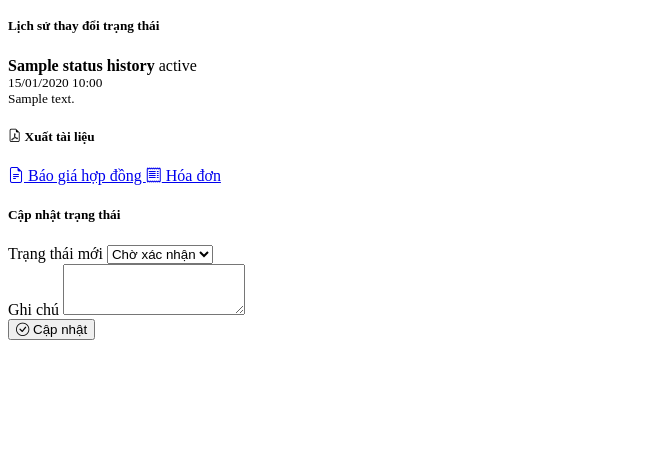
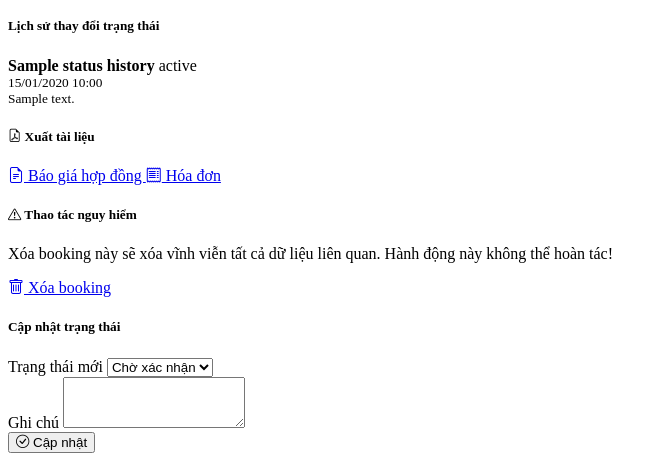
Before and after one commit to lemthaik6/duan1, a PHP site: the page made by views/bookings/view.php in a window 1280 px wide. Shown: the part 1105-1574 px from the top of the page, without its empty margins (0-667 px from the left). Before the commit the page ends 1445 px from the top, so only its background shows below. Run offline with PHP 8.4, Linux system fonts and the light colour scheme; the template is opened without the code that fills it: most values are stand-ins (such as "Sample title", 1, 10 or a date in 2020); some libraries are stand-ins or nearby versions.

Commit message:
phần xóa của phần booking

```diff
--- a/views/bookings/index.php
+++ b/views/bookings/index.php
@@ -106,6 +106,12 @@
                                            class="btn btn-sm btn-info" title="Xem">
                                             <i class="bi bi-eye"></i>
                                         </a>
+                                        <a href="<?= BASE_URL ?>?action=bookings/delete&id=<?= $booking['id'] ?>"
+                                           class="btn btn-sm btn-danger"
+                                           title="Xóa"
+                                           onclick="return confirm('Bạn có chắc chắn muốn xóa booking <?= htmlspecialchars($booking['booking_code']) ?>? Hành động này không thể hoàn tác!');">
+                                            <i class="bi bi-trash"></i>
+                                        </a>
                                     </td>
                                 </tr>
                             <?php endforeach; ?>
--- a/views/bookings/view.php
+++ b/views/bookings/view.php
@@ -173,8 +173,23 @@
                         <i class="bi bi-file-earmark-text"></i> Báo giá hợp đồng
                     </a>
                     <a href="<?= BASE_URL ?>?action=bookings/exportInvoice&id=<?= $booking['id'] ?>"
-                       class="btn btn-success w-100" target="_blank">
+                       class="btn btn-success w-100 mb-2" target="_blank">
                         <i class="bi bi-receipt"></i> Hóa đơn
+                    </a>
+                </div>
+            </div>
+
+            <!-- Xóa booking -->
+            <div class="card mb-4">
+                <div class="card-header bg-danger text-white">
+                    <h5 class="mb-0"><i class="bi bi-exclamation-triangle"></i> Thao tác nguy hiểm</h5>
+                </div>
+                <div class="card-body">
+                    <p class="text-muted small mb-3">Xóa booking này sẽ xóa vĩnh viễn tất cả dữ liệu liên quan. Hành động này không thể hoàn tác!</p>
+                    <a href="<?= BASE_URL ?>?action=bookings/delete&id=<?= $booking['id'] ?>"
+                       class="btn btn-danger w-100"
+                       onclick="return confirm('Bạn có chắc chắn muốn xóa booking <?= htmlspecialchars($booking['booking_code']) ?>?\n\nTất cả dữ liệu liên quan sẽ bị xóa vĩnh viễn!\n\nHành động này không thể hoàn tác!');">
+                        <i class="bi bi-trash"></i> Xóa booking
                     </a>
                 </div>
             </div>
```
Also changed, not shown: controllers/BookingController.php (+33 -0 lines), models/BookingModel.php (+16 -0 lines).
